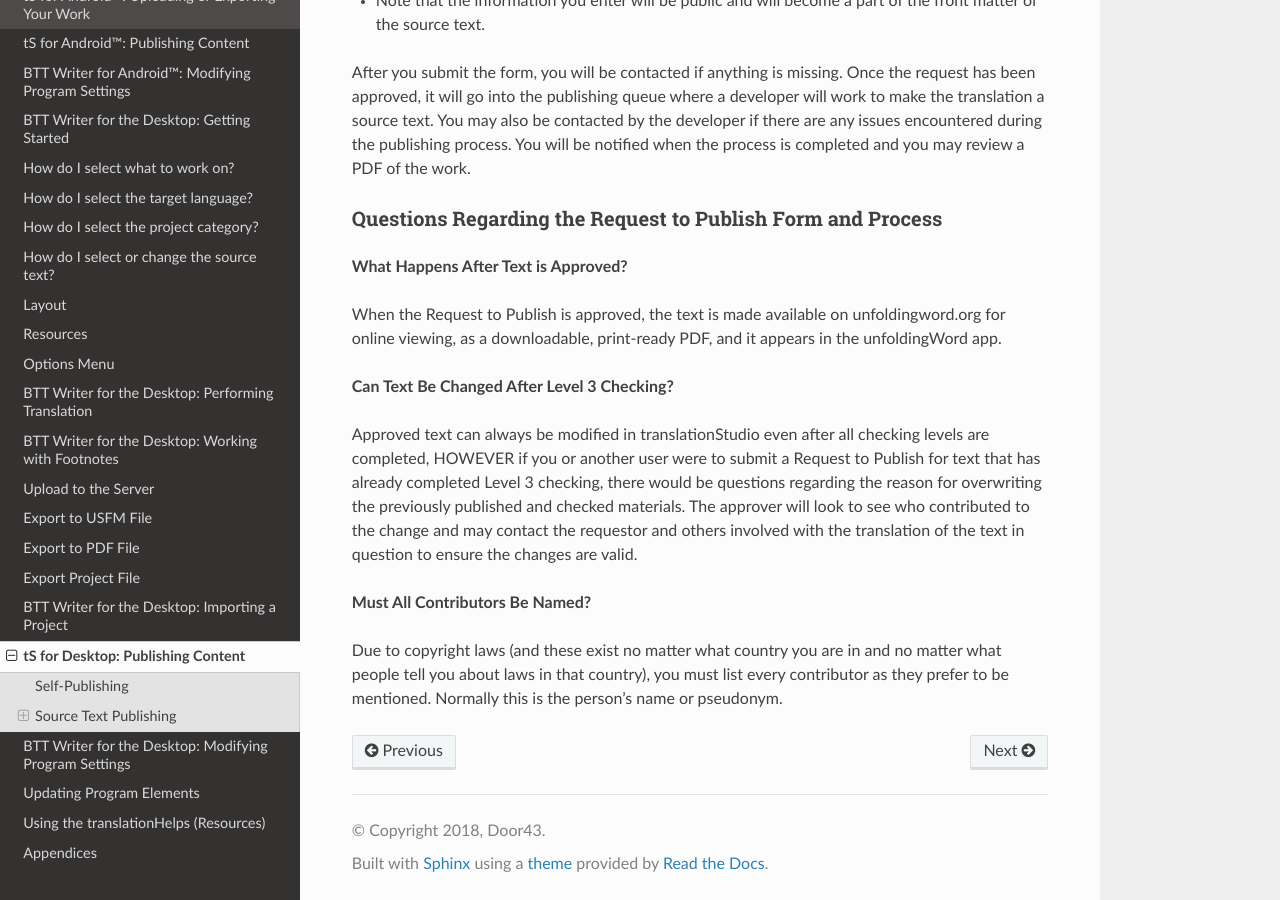
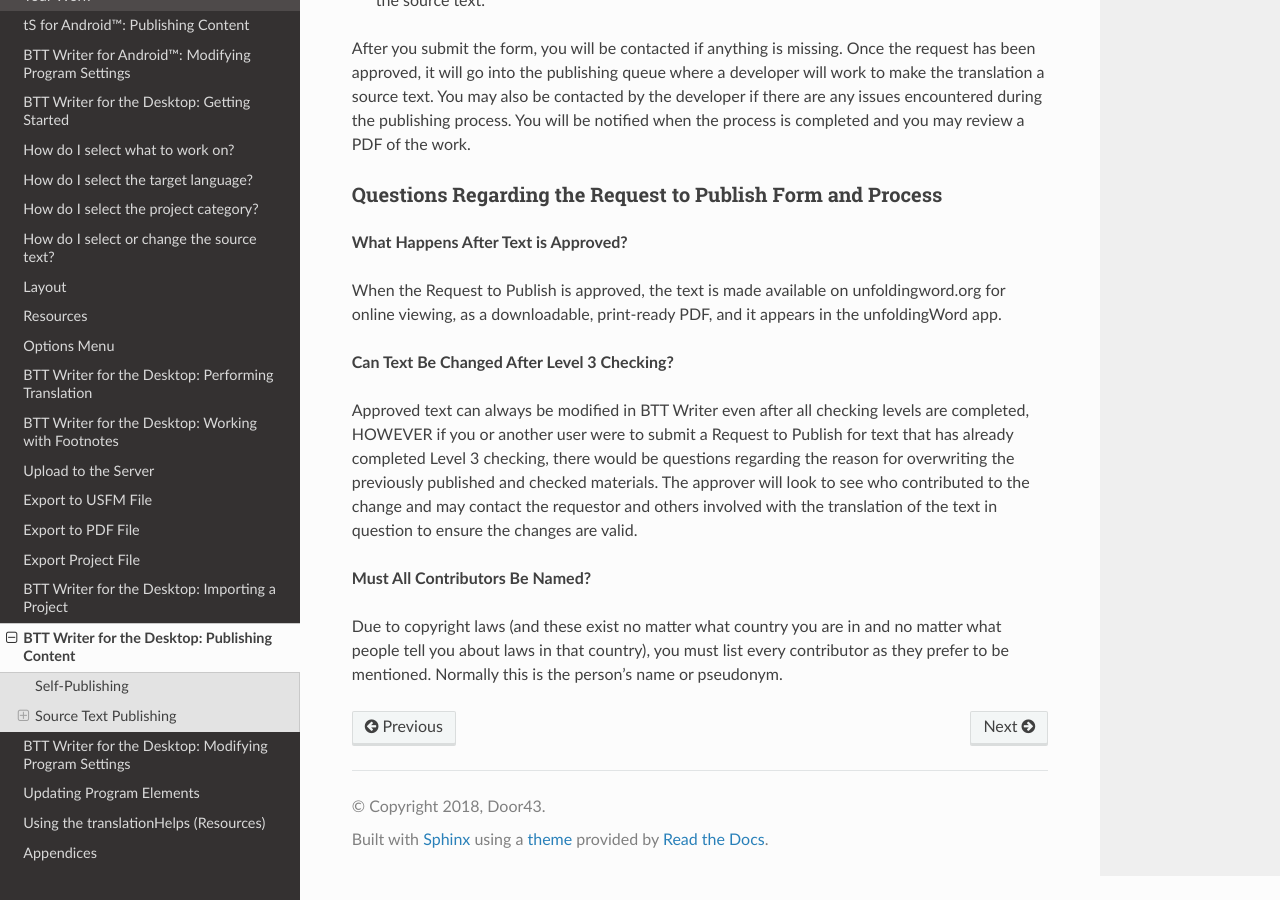
Before and after one commit to mondele/btt-writer-docs, a Sphinx documentation site: the page built from docs/dPublish.rst, in a window 1280 px wide and 900 px high, scrolled down 2407 px. Built offline with Sphinx 7.4.7 and the Read the Docs theme 2.0.0, drawn with Linux system fonts in a browser that asks for light colours; pages that are not in the unit, such as notebooks, are missing from menus; some of the changed text lies outside the part shown.

Commit message:
Update dPublish.rst

```diff
--- a/docs/dPublish.rst
+++ b/docs/dPublish.rst
@@ -1,4 +1,4 @@
-tS for Desktop: Publishing Content
+BTT Writer for the Desktop: Publishing Content
 ==========================================================
 
 .. image:: ../images/BTTwriterDesktop.gif
@@ -10,9 +10,9 @@ tS for Desktop: Publishing Content
 Self-Publishing
 ---------------
 
-When you upload your work to Door43 it is automatically available online under your user account. This is referred to as self-publishing. You can upload to Door43 as often as you wish to create a backup of your work. (See `Upload/Export Your Work <https://github.com/unfoldingWord-dev/translationStudio-Info/blob/master/docs/dUpload.rst>`_.)
+When you upload your work to Door43 it is automatically available online under your user account. This is referred to as self-publishing. You can upload to Door43 as often as you wish to create a backup of your work. (See `Upload/Export Your Work <https://github.com/WycliffeAssociates/btt-writer-docs/blob/master/docs/dUpload.rst>`_.)
 
-You can access a web version of your project at http://door43.org/u/user_name/project_name (where user_name is your user name and project_name is your translation project). The translationStudio app gives you the correct link when you upload. You can also browse all works on http://door43.org.
+You can access a web version of your project at http://door43.org/u/user_name/project_name (where user_name is your user name and project_name is your translation project). BTT Writer gives you the correct link when you upload. You can also browse all works on http://door43.org.
 
 From your Door43 project page you can:
 
@@ -42,9 +42,9 @@ Before a Gateway Language translation can become a source text, the following pr
 
 *	Agreements - Everyone involved in the translation and checking must have agreed to the Statement of Faith, the Translation Guidelines, and the Open License. This can be done either by creating Door43 accounts or by physically signing the documents and digitizing them (scanning or photos). See http://ufw.io/forms for downloadable agreement forms.
 
-You can use translationStudio to ensure that the project is complete and that all contributors are listed. You can perform project review by completing the following steps to publish your work:
+You can use BTT Writer to ensure that the project is complete and that all contributors are listed. You can perform project review by completing the following steps to publish your work:
 
-1.	In translationStudio, load your project.
+1.	In BTT Writer, load your project.
 
 2.	Click the 3-dot icon to access the options menu.
 
@@ -97,7 +97,7 @@ When the Request to Publish is approved, the text is made available on unfolding
 
 **Can Text Be Changed After Level 3 Checking?**
 
-Approved text can always be modified in translationStudio even after all checking levels are completed, HOWEVER if you or another user were to submit a Request to Publish for text that has already completed Level 3 checking, there would be questions regarding the reason for overwriting the previously published and checked materials. The approver will look to see who contributed to the change and may contact the requestor and others involved with the translation of the text in question to ensure the changes are valid.
+Approved text can always be modified in BTT Writer even after all checking levels are completed, HOWEVER if you or another user were to submit a Request to Publish for text that has already completed Level 3 checking, there would be questions regarding the reason for overwriting the previously published and checked materials. The approver will look to see who contributed to the change and may contact the requestor and others involved with the translation of the text in question to ensure the changes are valid.
 
 **Must All Contributors Be Named?**
 
```
